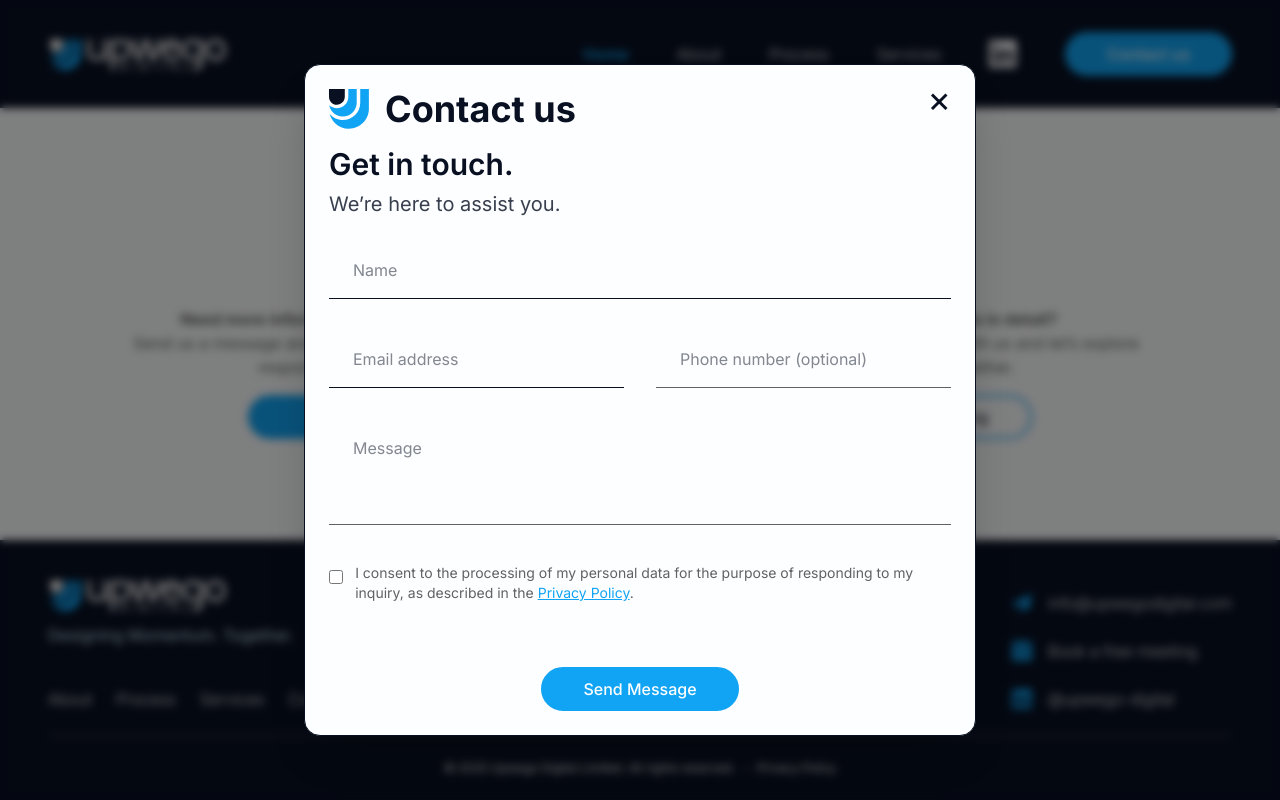
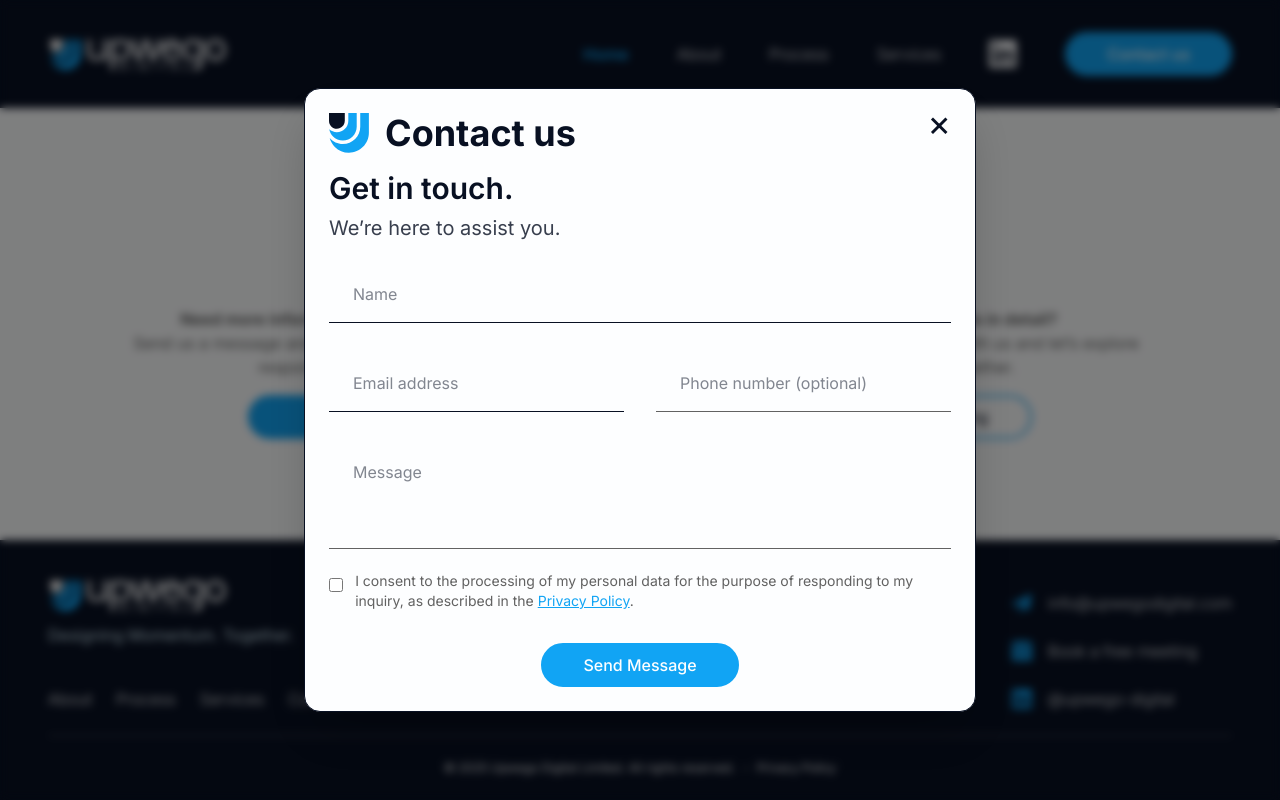
Before and after one commit to stefano76/upwego, a Next.js app: page / in a window 1280 px wide. Both pictures are taken after a click on the button "Contact Us". Shown: the part 5952-6752 px from the top of the page. Built offline with nearby package versions, Linux system fonts and the light colour scheme; no server answers.

Commit message:
Enhance ContactForm styles: Added a new fieldFinal class for improved spacing in the ContactForm component and updated the message and privacy acceptance fields to utilize this new style for better layout consistency.

```diff
--- a/app/components/ContactForm/ContactForm.module.css
+++ b/app/components/ContactForm/ContactForm.module.css
@@ -26,6 +26,10 @@
 
 .fieldFull {
   @apply relative mb-8 w-full;
+}
+
+.fieldFinal {
+  @apply mb-4;
 }
 
 .label {
@@ -72,7 +76,7 @@
 }
 
 .submitContainer {
-  @apply flex justify-center pt-4 tablet-xsmall-height:pt-0;
+  @apply flex justify-center;
 }
 
 .submitButton {
--- a/app/components/ContactForm/index.tsx
+++ b/app/components/ContactForm/index.tsx
@@ -300,7 +300,7 @@ export default function ContactForm({ onSuccess, onError }: ContactFormProps) {
       </div>
 
       {/* MESSAGE FIELD - Full width, required */}
-      <div className={styles.field}>
+      <div className={`${styles.field} ${styles.fieldFinal}`}>
         <textarea
             id="message"
           name="message"
@@ -318,7 +318,7 @@ export default function ContactForm({ onSuccess, onError }: ContactFormProps) {
 
       {/* PRIVACY ACCEPTANCE CHECKBOX - Required */}
       {texts.privacy && (
-        <div className={styles.field}>
+        <div className={`${styles.field} ${styles.fieldFinal}`}>
           <label className={styles.checkboxLabel}>
             <input
               type="checkbox"
```
